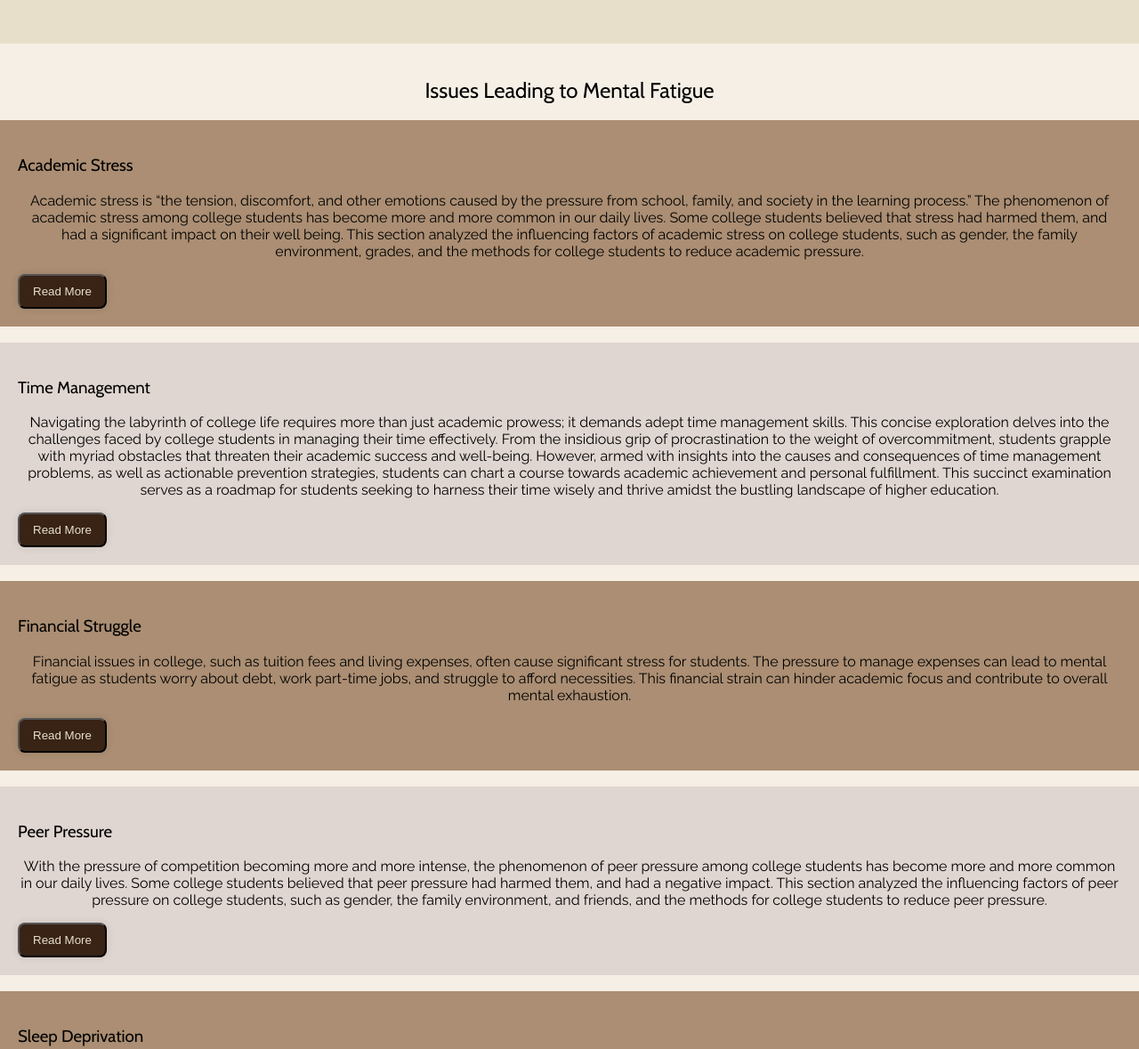
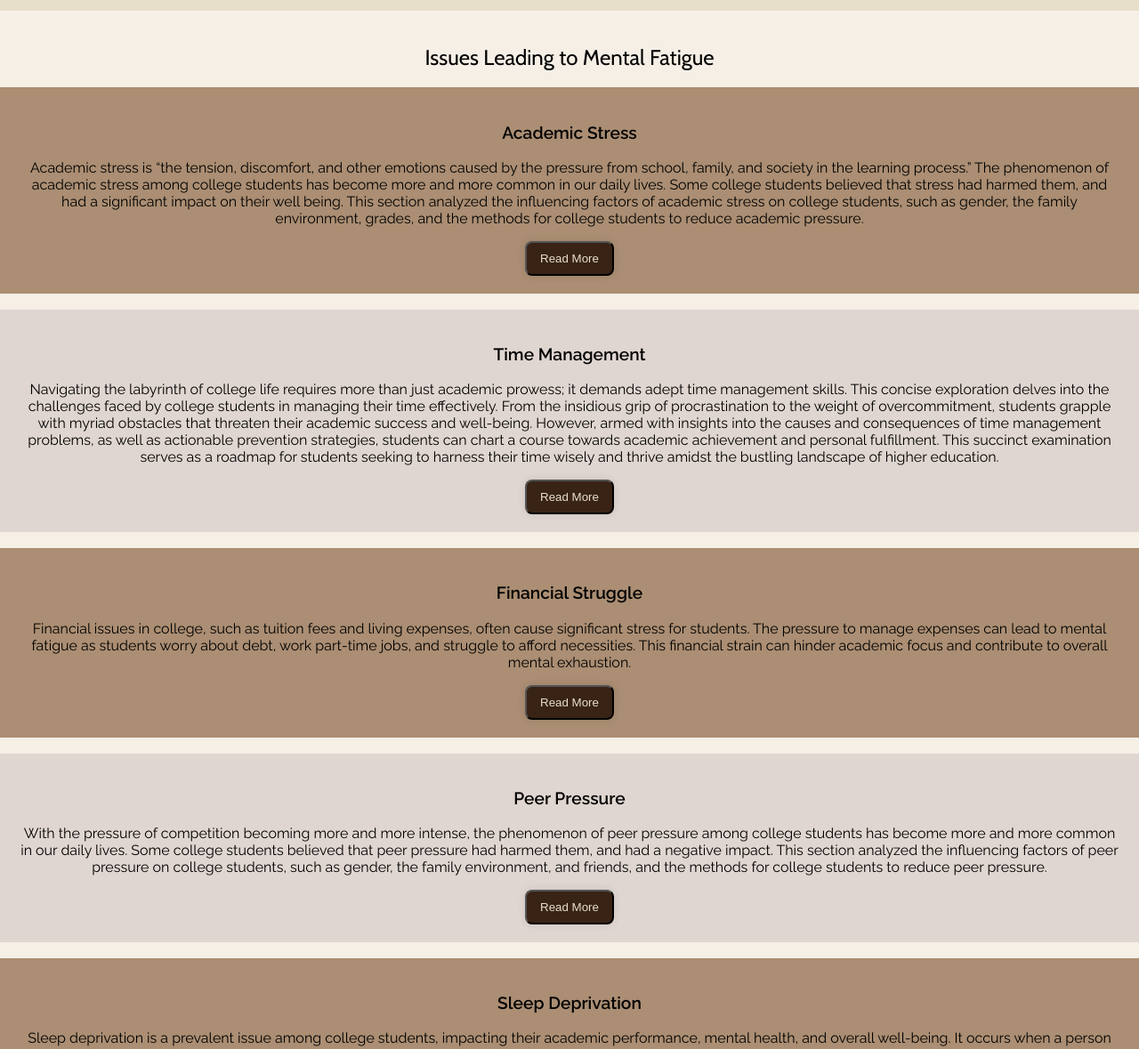
Before and after one commit to junmsr/FinalCss, a plain HTML site: page index.html in a window 1280 px wide. Shown: the part 441-1620 px from the top of the page at 89% size. Drawn offline with nearby package versions, Linux system fonts and the light colour scheme; a web font is replaced by a local one.

Commit message:
ginitna lang
gitna

```diff
--- a/index.html
+++ b/index.html
@@ -20,7 +20,7 @@
         </nav>
     </header>
 
-    <section class="introduction"><br>
+    <section class="introduction">
         <h1>Addressing Mental Fatigue Experienced by College Students</h1>
         <p>Addressing mental fatigue among college students is crucial for their well-being and academic success. Strategies include promoting healthy habits, providing support services like counseling, fostering a supportive campus culture, and encouraging faculty flexibility. These efforts can help students manage stress and thrive in their academic pursuits.</p>
 
@@ -30,34 +30,44 @@
         <br>
         <h2>Issues Leading to Mental Fatigue</h2>
             <section class="acad-stress">
-                 <h3>Academic Stress</h3>
+                <div class="subtopic">
+                    <p>Academic Stress</p>
+                </div>
                  <p>Academic stress is “the tension, discomfort, and other emotions caused by the pressure from school, family, and society in the learning process.” The phenomenon of academic stress among college students has become more and more common in our daily lives. Some college students believed that stress had harmed them, and had a significant impact on their well being. This section analyzed the influencing factors of academic stress on college students, such as gender, the family environment, grades, and the methods for college students to reduce academic pressure.</p>
                  <button onclick="window.location.href = 'acads.html';" class="button">Read More</button>
             </section><br>
 
             <section class="time-management">
-                 <h3>Time Management</h3>
+                <div class="subtopic">
+                    <p>Time Management</p>
+                </div>
                  <p>Navigating the labyrinth of college life requires more than just academic prowess; it demands adept time management skills. This concise exploration delves into the challenges faced by college students in managing their time effectively. From the insidious grip of procrastination to the weight of overcommitment, students grapple with myriad obstacles that threaten their academic success and well-being. However, armed with insights into the causes and consequences of time management problems, as well as actionable prevention strategies, students can chart a course towards academic achievement and personal fulfillment. This succinct examination serves as a roadmap for students seeking to harness their time wisely and thrive amidst the bustling landscape of higher education.</p>
                  <button onclick="window.location.href = 'time.html';" class="button">Read More</button>
             </section><br>
 
 
             <section class="financial-struggle">
-                 <h3>Financial Struggle</h3>
+                <div class="subtopic">
+                    <p>Financial Struggle</p>
+                </div>
                  <p>Financial issues in college, such as tuition fees and living expenses, often cause significant stress for students. The pressure to manage expenses can lead to mental fatigue as students worry about debt, work part-time jobs, and struggle to afford necessities. This financial strain can hinder academic focus and contribute to overall mental exhaustion.</p>
                  <button onclick="window.location.href = 'finance.html';" class="button">Read More</button>
             </section><br>
 
 
             <section class="peer-pressure">
-                 <h3>Peer Pressure</h3>
+                <div class="subtopic">
+                    <p>Peer Pressure</p>
+                </div>
                  <p>With the pressure of competition becoming more and more intense, the phenomenon of peer pressure among college students has become more and more common in our daily lives. Some college students believed that peer pressure had harmed them, and had a negative impact. This section analyzed the influencing factors of peer pressure on college students, such as gender, the family environment, and friends, and the methods for college students to reduce peer pressure.</p>
                  <button onclick="window.location.href = 'peer.html';" class="button">Read More</button>
             </section><br>
 
 
             <section class="sleep-deprivation">
-                 <h3>Sleep Deprivation</h3>
+                <div class="subtopic">
+                    <p>Sleep Deprivation</p>
+                </div>
                  <p>Sleep deprivation is a prevalent issue among college students, impacting their academic performance, mental health, and overall well-being. It occurs when a person doesn’t get enough sleep. It can be a short-term issue, affecting one or a few nights, or it can be a chronic concern that lasts weeks or even months. While there is broad consensus that insufficient sleep leads to a general slowing of response speed and increased variability in performance, particularly for simple measures of alertness, attention and vigilance, there is much less agreement about the effects of sleep deprivation on many higher-level cognitive capacities, including perception, memory and executive functions. This content explores the causes of sleep deprivation, its consequences, and effective prevention strategies.</p>
                  <button onclick="window.location.href = 'sleep.html';" class="button">Read More</button>
             </section><br><br>
@@ -75,7 +85,6 @@
             </div>
 
             <div class="footer-content">
-                <h4>Browser</h4>
                 <h4>Browse</h4>
                 <ul class="list">
                     <a href="about.html"><li>About</a></li>
--- a/indexStyle.css
+++ b/indexStyle.css
@@ -16,10 +16,17 @@ p{
     text-align: center;
 }
 
+.subtopic{
+  text-align: center;
+  font-size: larger;
+  font-weight: 600;
+}
+
 h3{
   font-family: "Cabin", sans-serif;
   font-weight: 400;
-  font-style: normal
+  font-style: normal;
+  text-align: center;
 
 }
 
@@ -160,6 +167,8 @@ h4{
   width: 100px;
   padding: 10px;
   border-radius: 8px;
+  display: block;
+  margin:auto;
   cursor: pointer;
   text-decoration:none;
   box-shadow: 0 0 10px rgba(0, 0, 0, 0.1);
```
